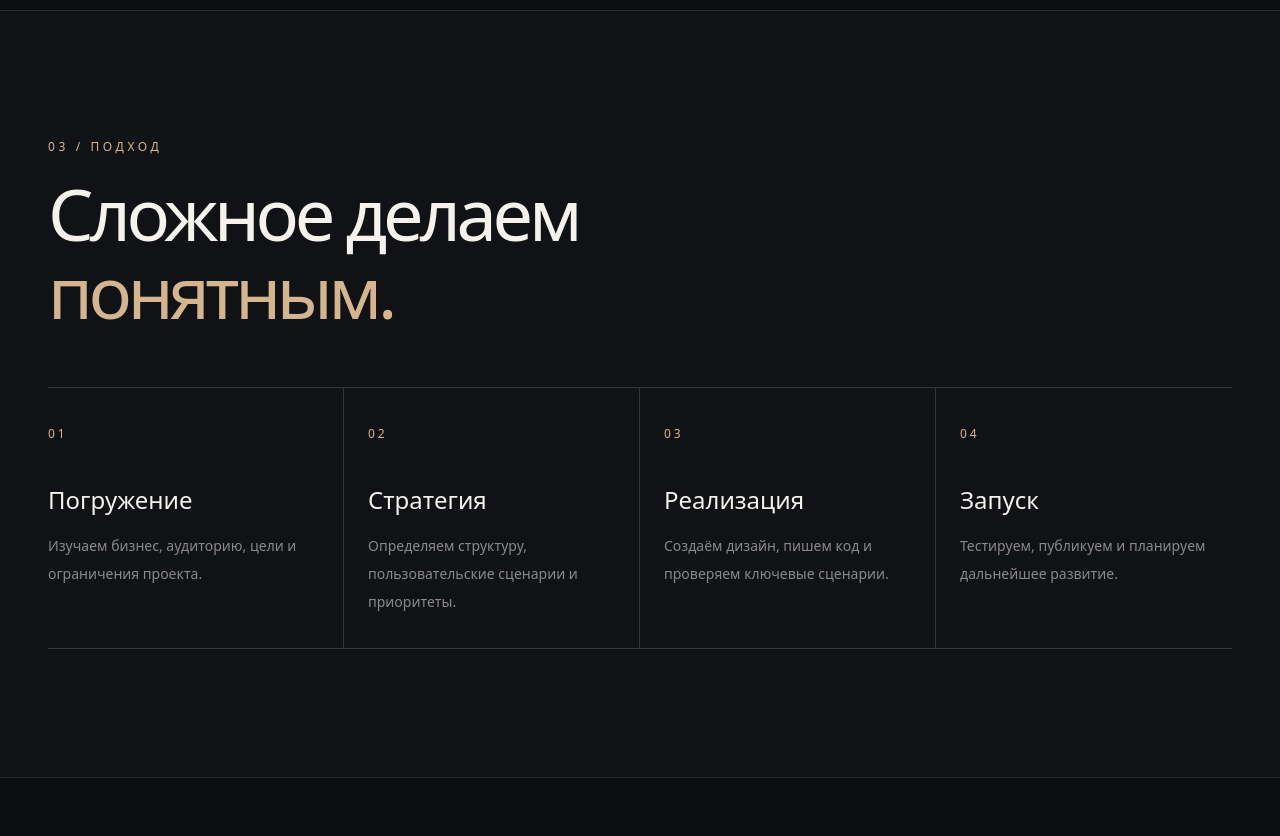
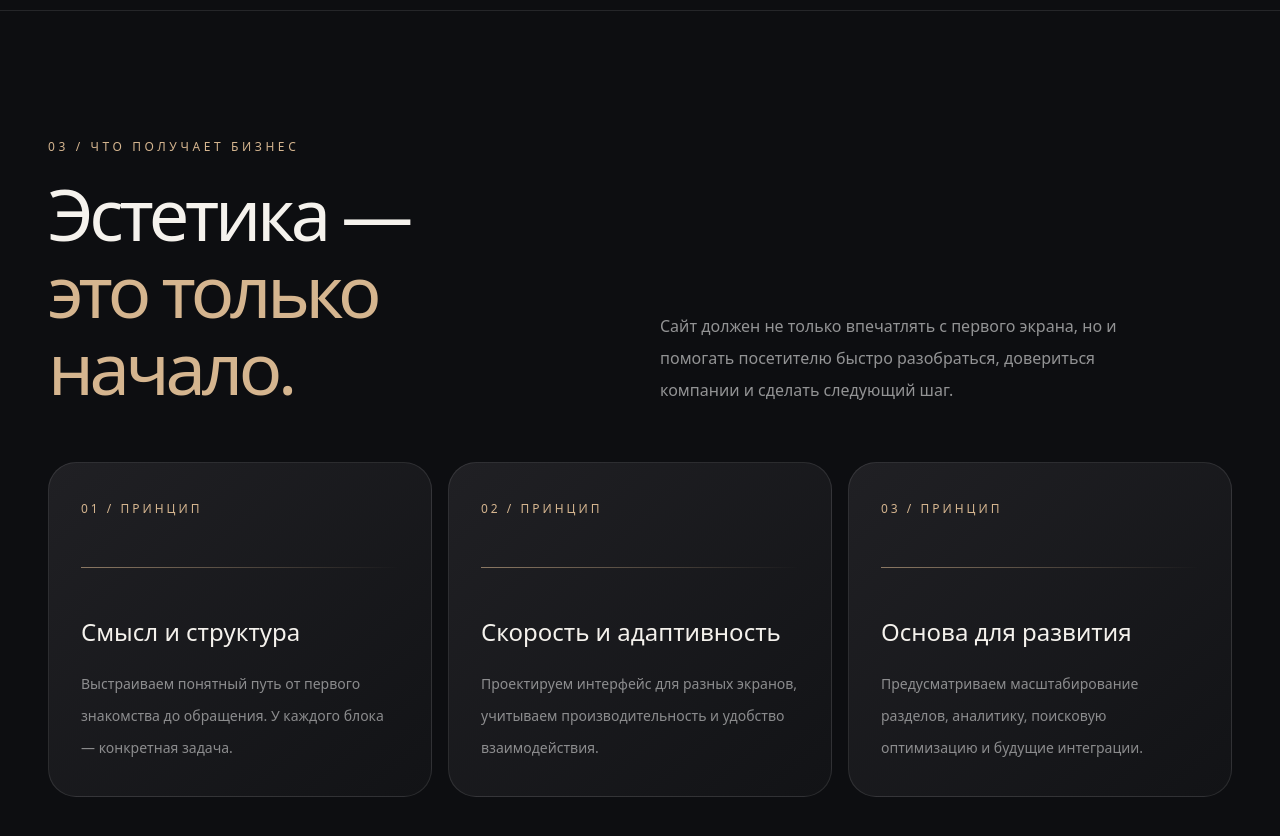
Before and after one commit to bdjsjss7-sys/kodera, a Next.js app: page / in a window 1280 px wide. Shown: the part 2800-3636 px from the top of the page. Built offline with nearby package versions, Linux system fonts and the light colour scheme.

Commit message:
Polish premium visual design and enrich KODERA pages

```diff
--- a/src/app/page.tsx
+++ b/src/app/page.tsx
@@ -37,7 +37,7 @@ export default function Home() {
         <div className="relative flex min-h-[460px] items-center justify-center [perspective:1100px] md:min-h-[600px]">
           <div className="absolute h-[420px] w-[420px] rounded-full bg-[#c8a782]/10 blur-[95px]" />
           <div className="absolute h-[430px] w-[430px] rotate-[-24deg] rounded-full border border-[#c8a782]/15" />
-          <div className="relative w-full max-w-[510px] overflow-hidden rounded-[24px] border border-white/20 bg-gradient-to-br from-[#29272b] to-[#111216] shadow-[28px_45px_95px_rgba(0,0,0,.75),-8px_-8px_55px_rgba(213,181,143,.08)] transition-transform duration-700 ease-out [transform:rotateY(-13deg)_rotateX(5deg)_rotateZ(-3deg)] hover:[transform:rotateY(-8deg)_rotateX(3deg)_rotateZ(-1deg)]">
+          <div className="relative w-full max-w-[510px] overflow-hidden rounded-[24px] border border-white/20 bg-gradient-to-br from-[#29272b] to-[#111216] shadow-[28px_45px_95px_rgba(0,0,0,.75),-8px_-8px_55px_rgba(213,181,143,.08)] transition-transform duration-700 ease-out [transform:rotateY(-13deg)_rotateX(5deg)_rotateZ(-3deg)] hover:[transform:rotateY(-7deg)_rotateX(2deg)_rotateZ(-1deg)] hover:shadow-[30px_50px_110px_rgba(0,0,0,.85),0_0_55px_rgba(213,181,143,.15)]">
             <div className="flex items-center gap-1 border-b border-white/10 px-4 py-2" aria-label="Выбор экрана">
               {slides.map((s,i)=><button key={s.mark} type="button" aria-label={`Показать экран ${i+1}: ${s.mark}`} aria-pressed={active===i} onMouseEnter={()=>setActive(i)} onFocus={()=>setActive(i)} onClick={()=>setActive(i)} className="group grid h-11 w-11 cursor-pointer place-items-center rounded-full outline-none transition hover:bg-white/10 focus-visible:ring-2 focus-visible:ring-[#d5b58f]"><span className={`h-3 rounded-full transition-all duration-300 ${active===i?"w-7 bg-[#d5b58f] shadow-[0_0_14px_rgba(213,181,143,.55)]":"w-3 bg-white/35 group-hover:w-5 group-hover:bg-[#e6cba9]"}`} /></button>)}
               <span className="ml-auto text-[10px] tracking-[.2em] text-white/35">KODERA / SHOWCASE</span>
@@ -64,7 +64,7 @@ export default function Home() {
               {n:"04",name:"Веб-приложения",href:"/services/veb-prilozheniya",desc:"Личные кабинеты, интерактивные калькуляторы, панели управления и нестандартные инструменты.",tags:["Интерфейсы","Интеграции"]},
               {n:"05",name:"Автоматизация",href:"/services/avtomatizaciya",desc:"Связываем формы, CRM и внутренние процессы, чтобы сократить рутину и ускорить обработку заявок.",tags:["CRM","API","Процессы"]},
               {n:"06",name:"Поддержка и развитие",href:"/services/podderzhka",desc:"Развиваем проект после запуска: обновления, улучшения интерфейса и технический контроль.",tags:["Развитие","Оптимизация"]},
-            ].map(item=><Link href={item.href} key={item.n} className="group flex min-h-[310px] flex-col justify-between rounded-[24px] border border-white/10 bg-[#191a1e] p-8 transition duration-300 hover:-translate-y-1 hover:border-[#d5b58f]/50 hover:bg-[#202024]">
+            ].map(item=><Link href={item.href} key={item.n} className="group relative flex min-h-[310px] flex-col justify-between overflow-hidden rounded-[24px] border border-white/10 bg-[linear-gradient(145deg,#202024,#151619)] p-8 shadow-[0_18px_45px_rgba(0,0,0,.15)] transition duration-500 hover:-translate-y-2 hover:border-[#d5b58f]/60 hover:shadow-[0_28px_65px_rgba(0,0,0,.45),0_0_45px_rgba(213,181,143,.07)]">
               <div><div className="mb-10 flex items-center justify-between"><span className="text-xs tracking-[.25em] text-[#d5b58f]">{item.n} / SERVICE</span><span className="text-xl text-[#d5b58f] transition group-hover:translate-x-1 group-hover:-translate-y-1">↗</span></div><h3 className="mb-4 text-2xl font-light tracking-[-.04em]">{item.name}</h3><p className="max-w-sm text-sm leading-7 text-white/50">{item.desc}</p></div>
               <div className="mt-8 flex flex-wrap gap-2">{item.tags.map(tag=><span key={tag} className="rounded-full border border-white/10 px-3 py-1 text-[11px] text-white/45">{tag}</span>)}</div>
             </Link>)}
@@ -85,9 +85,18 @@ export default function Home() {
           <p className="mt-12 border-t border-white/10 pt-6 text-xs leading-6 text-white/40">Портфолио реальных проектов будет опубликовано после подготовки и согласования материалов.</p>
         </div>
       </section>
+      <section className="border-t border-white/10 py-24 md:py-32" aria-labelledby="value-heading">
+        <div className="mx-auto max-w-[1500px] px-5 md:px-12">
+          <p className="mb-5 text-xs uppercase tracking-[.3em] text-[#d5b58f]">03 / Что получает бизнес</p>
+          <div className="grid gap-10 lg:grid-cols-2 lg:items-end"><h2 id="value-heading" className="text-5xl font-light leading-[1.07] tracking-[-.06em] md:text-7xl">Эстетика —<br/><span className="text-[#d5b58f]">это только начало.</span></h2><p className="max-w-lg text-base leading-8 text-white/55">Сайт должен не только впечатлять с первого экрана, но и помогать посетителю быстро разобраться, довериться компании и сделать следующий шаг.</p></div>
+          <div className="mt-14 grid gap-4 md:grid-cols-3">
+            {[["01","Смысл и структура","Выстраиваем понятный путь от первого знакомства до обращения. У каждого блока — конкретная задача."],["02","Скорость и адаптивность","Проектируем интерфейс для разных экранов, учитываем производительность и удобство взаимодействия."],["03","Основа для развития","Предусматриваем масштабирование разделов, аналитику, поисковую оптимизацию и будущие интеграции."]].map(([n,t,d])=><div key={n} className="group rounded-[28px] border border-white/10 bg-gradient-to-br from-[#202024] to-[#121316] p-8 transition duration-500 hover:-translate-y-1 hover:border-[#d5b58f]/40"><span className="text-xs tracking-[.25em] text-[#d5b58f]">{n} / ПРИНЦИП</span><div className="my-12 h-px bg-gradient-to-r from-[#d5b58f]/60 to-transparent"/><h3 className="text-2xl font-light">{t}</h3><p className="mt-5 text-sm leading-8 text-white/50">{d}</p></div>)}
+          </div>
+        </div>
+      </section>
       <section id="about" className="border-t border-white/10 bg-[#111215] py-24 md:py-32">
         <div className="mx-auto max-w-[1500px] px-5 md:px-12">
-          <p className="mb-5 text-xs uppercase tracking-[.3em] text-[#d5b58f]">03 / Подход</p>
+          <p className="mb-5 text-xs uppercase tracking-[.3em] text-[#d5b58f]">04 / Подход</p>
           <h2 className="mb-14 max-w-3xl text-5xl font-light leading-[1.08] tracking-[-.06em] md:text-7xl">Сложное делаем <span className="text-[#d5b58f]">понятным.</span></h2>
           <div className="grid gap-0 border-t border-white/15 md:grid-cols-4">
             {[
@@ -101,7 +110,7 @@ export default function Home() {
       </section>
       <section id="faq" className="border-t border-white/10 py-24 md:py-32">
         <div className="mx-auto grid max-w-[1500px] gap-12 px-5 md:px-12 lg:grid-cols-[.8fr_1.2fr]">
-          <div><p className="mb-5 text-xs uppercase tracking-[.3em] text-[#d5b58f]">04 / Вопросы</p><h2 className="text-5xl font-light tracking-[-.06em] md:text-6xl">Прежде чем<br/>начать.</h2></div>
+          <div><p className="mb-5 text-xs uppercase tracking-[.3em] text-[#d5b58f]">05 / Вопросы</p><h2 className="text-5xl font-light tracking-[-.06em] md:text-6xl">Прежде чем<br/>начать.</h2></div>
           <div className="border-t border-white/15">{[
             ["Сколько стоит разработка сайта?","Стоимость зависит от структуры, дизайна, интеграций и объёма работ. Оценку готовим после обсуждения задачи. Для России и Беларуси условия рассчитываются отдельно."],
             ["Можно ли начать с небольшого проекта?","Да. Можно начать с посадочной страницы или прототипа, а затем постепенно расширять функциональность."],
@@ -112,9 +121,9 @@ export default function Home() {
       </section>
       <footer id="contact" className="border-t border-white/10 bg-[#19191b]">
         <div className="mx-auto max-w-[1500px] px-5 py-24 md:px-12 md:py-32">
-          <p className="mb-6 text-xs uppercase tracking-[.3em] text-[#d5b58f]">05 / Следующий шаг</p>
+          <p className="mb-6 text-xs uppercase tracking-[.3em] text-[#d5b58f]">06 / Следующий шаг</p>
           <h2 className="max-w-5xl text-[clamp(3.5rem,8vw,8rem)] font-light leading-[.95] tracking-[-.075em]">Создадим что-то <span className="text-[#d5b58f]">значимое.</span></h2>
-          <p className="mt-9 max-w-lg text-base leading-8 text-white/55">Расскажите о своей идее, целях и сроках. Скоро здесь появятся согласованные способы связи и форма заявки.</p>
+          <p className="mt-9 max-w-lg text-base leading-8 text-white/55">Расскажите о своей идее, целях и сроках. Подготовим структуру, определим приоритеты и предложим подходящий формат реализации. Контактные данные и форма заявки будут добавлены после согласования.</p>
           <div className="mt-20 flex flex-wrap items-end justify-between gap-8 border-t border-white/15 pt-8"><div><strong className="text-2xl font-light tracking-[.24em]">KODERA</strong><p className="mt-2 text-[10px] tracking-[.3em] text-[#d5b58f]">DIGITAL STUDIO</p></div><div className="flex flex-wrap gap-6 text-sm text-white/50"><a href="#services" className="hover:text-white">Услуги</a><a href="#about" className="hover:text-white">Подход</a><a href="#faq" className="hover:text-white">Вопросы</a><a href="#" className="hover:text-white">Наверх ↑</a></div><span className="text-xs text-white/35">Россия · Беларусь</span></div>
         </div>
       </footer>
```
